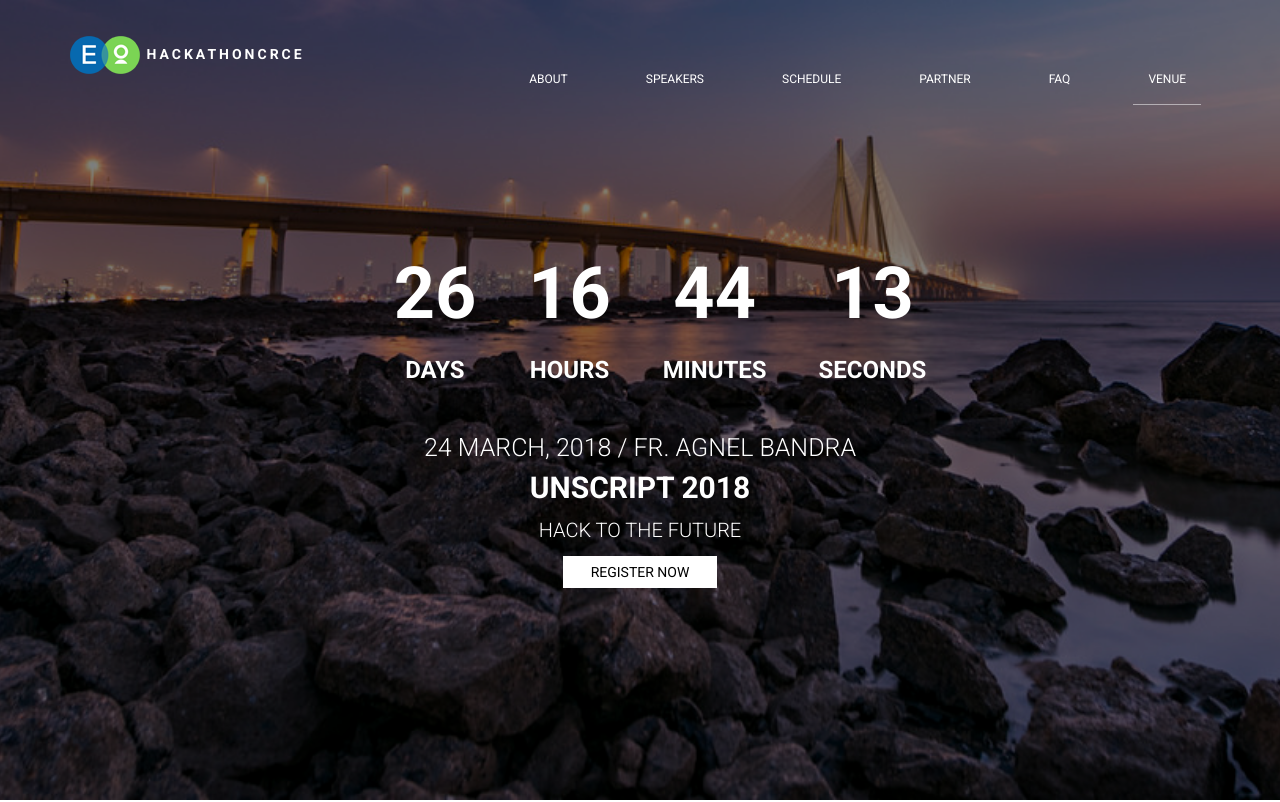
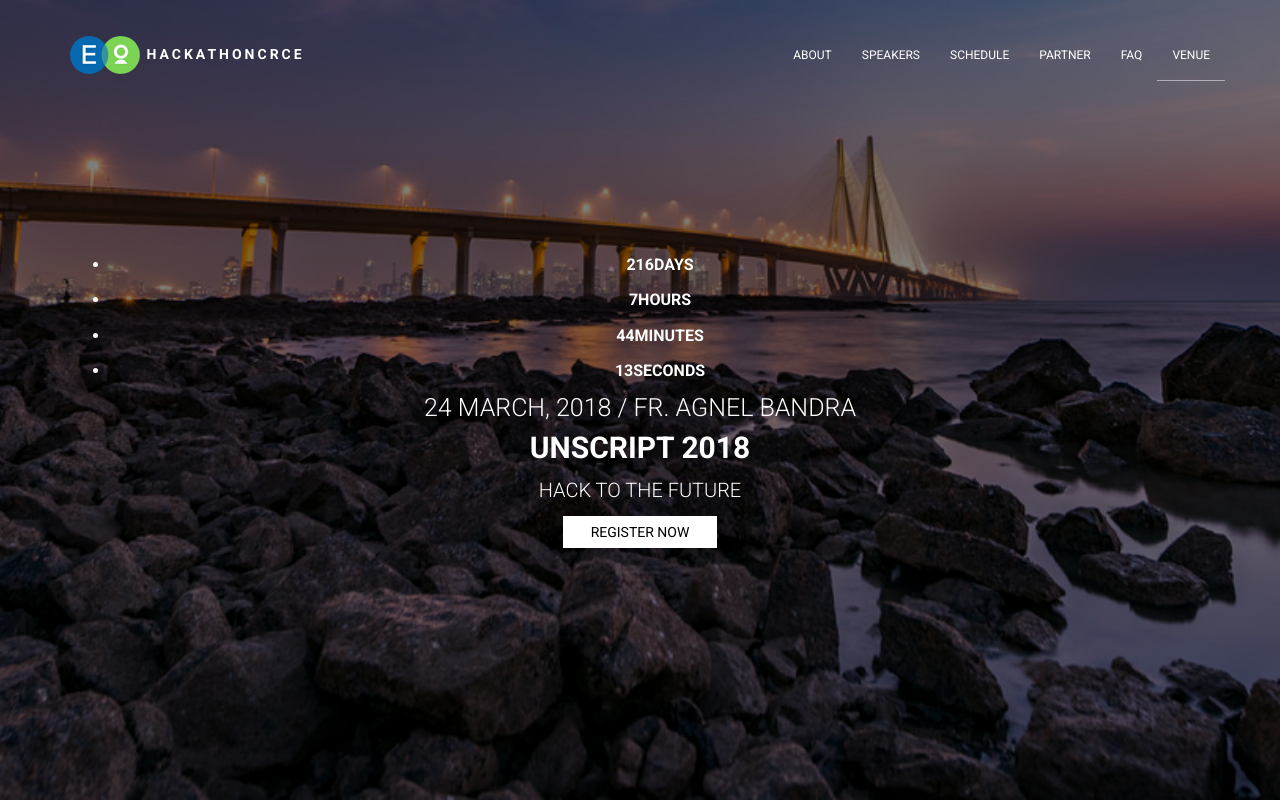
Before and after one commit to aku258/CRCE.github.io, a website: page index.html in a window 1280 px wide. Shown: the top 802 px of the page. Drawn offline with Linux system fonts and the light colour scheme; files whose address does not match are found by name.

Commit message:
checking conuter and navbar v1

```diff
--- a/assets/css/main.css
+++ b/assets/css/main.css
@@ -610,7 +610,7 @@ ul li {
 
 
 
-.container li {
+#qwerty.li {
   display: inline-block;
   font-size: 1.5em;
   list-style-type: none;
@@ -618,7 +618,7 @@ ul li {
   text-transform: uppercase;
 }
 
-.container li span {
+#qwerty.li.span {
   display: block;
   font-size: 4.5rem;
 }
--- a/assets/js/main.js
+++ b/assets/js/main.js
@@ -77,7 +77,7 @@ const second = 1000,
       hour = minute * 60,
       day = hour * 24;
 
-let countDown = new Date('March 24, 2018 09:00:00').getTime(),
+let countDown = new Date('Sep 30, 2018 00:00:00').getTime(),
     x = setInterval(function() {
 
       let now = new Date().getTime(),
--- a/index.html
+++ b/index.html
@@ -60,7 +60,7 @@
     Your browser does not support HTML5 video.
     </video> -->
         <div class="intro">
-          <div class="container">
+          <div class="container" id="qwerty">
             <ul>
                 <li><span id="days"></span>days</li>
                 <li><span id="hours"></span>Hours</li>
```
